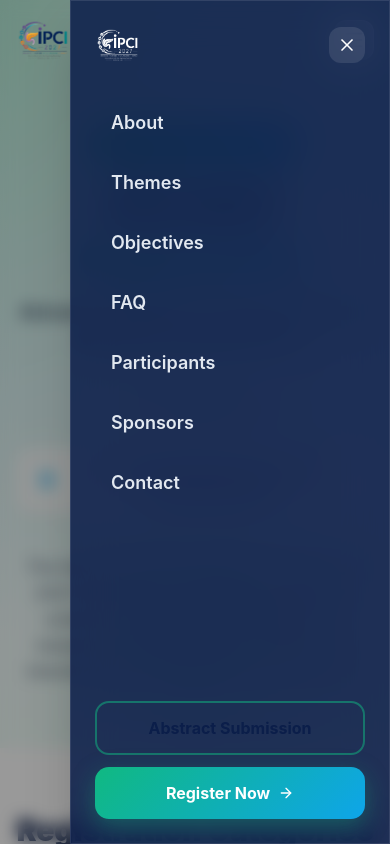
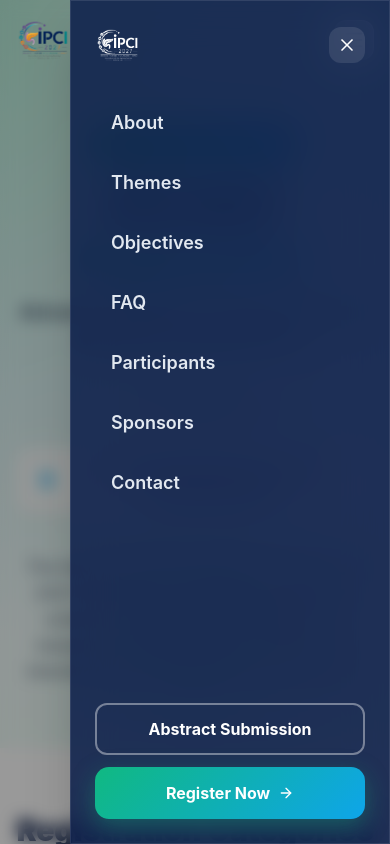
Before and after one commit to Iaak12/ipcilandingpage, a React (Vite) app in the folder frontend/: page /register in a window 390 px wide. Both pictures are taken after a click on the button "Open menu". Shown: the top 844 px of the page. Built offline with nearby package versions, Linux system fonts and the light colour scheme.

Commit message:
Fix Abstract Submission button visibility in mobile drawer

```diff
--- a/frontend/src/App.jsx
+++ b/frontend/src/App.jsx
@@ -292,7 +292,7 @@ export function Navbar() {
                   </a>
                 ))}
               </nav>
-              <button onClick={() => { setIsAbstractModalOpen(true); setOpen(false); }} className="btn-outline border-white/30 text-white hover:bg-white/10 mt-4 justify-center py-3 w-full">
+              <button onClick={() => { setIsAbstractModalOpen(true); setOpen(false); }} className="border-2 border-white/40 text-white hover:bg-white/10 mt-4 flex items-center justify-center font-bold rounded-xl py-3 w-full transition-all">
                 Abstract Submission
               </button>
               <Link to="/register" onClick={() => setOpen(false)} className="btn-primary mt-3 justify-center py-3 w-full">
```
